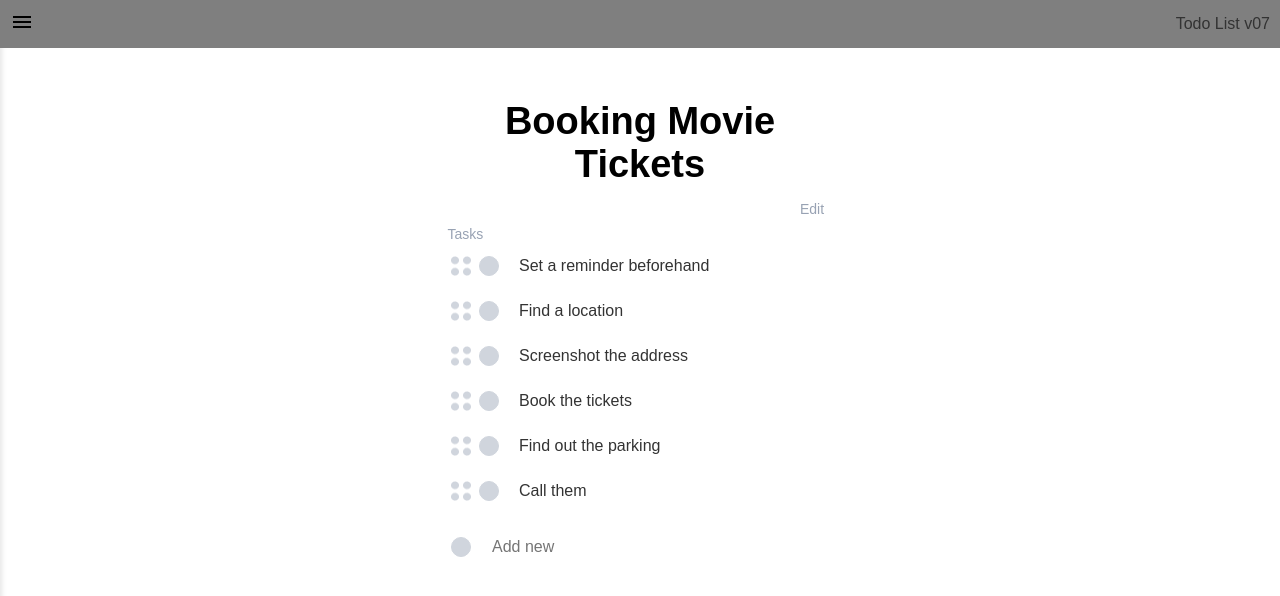
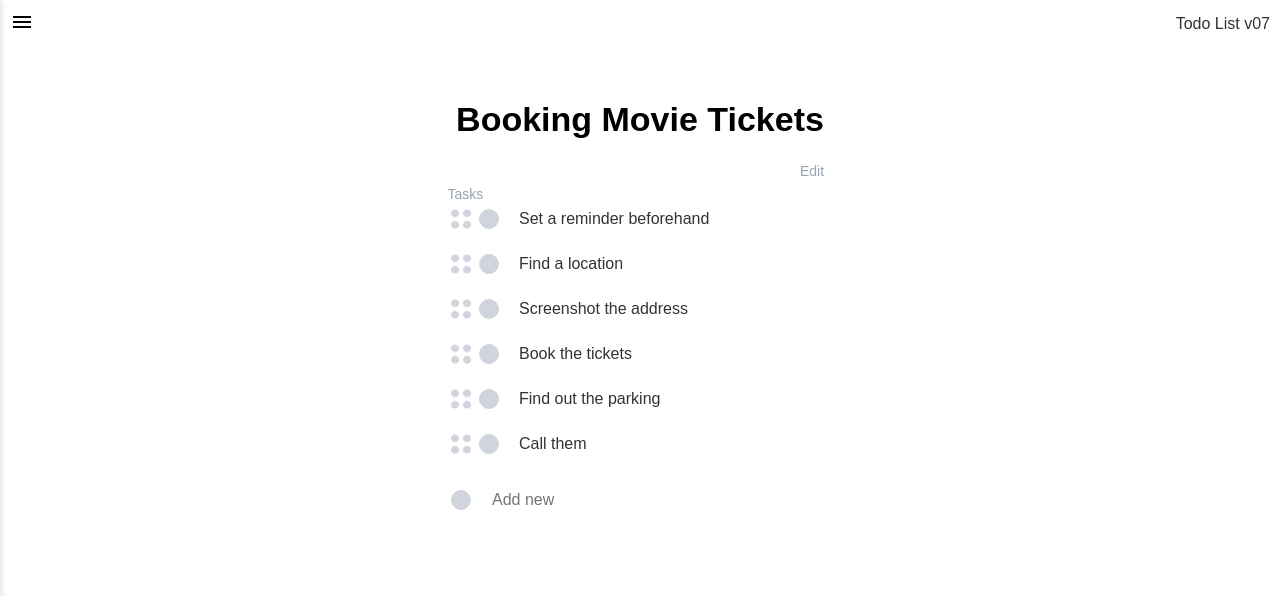
Before and after one commit to alanrochagomes/app-todolist, a React (Create React App) app: page / in a window 1280 px wide. Shown: the top 596 px of the page. Built offline with nearby package versions, Linux system fonts and the light colour scheme.

Commit message:
Adicionando Melhorias

```diff
--- a/src/Header.css
+++ b/src/Header.css
@@ -1,5 +1,5 @@
 .header {
-  background-color: #7F7F7F;
+  background-color: transparent;
   padding: -5px;
   position: fixed;
   top: 0;
@@ -27,7 +27,7 @@
   left: 0;
   width: 250px;
   height: 100%;
-  background-color: #FFFFFF;
+  background-color: #ffffff;
   box-shadow: 2px 0 5px rgba(0, 0, 0, 0.1);
   transform: translateX(-100%);
   transition: transform 0.3s ease;
@@ -55,7 +55,8 @@
 .user-profile {
   display: flex;
   justify-content: center;
-  margin-bottom: 17px;
+  margin-bottom: 20px;
+  transform: translateY(120%);
 }
 
 .projects {
--- a/src/Header.js
+++ b/src/Header.js
@@ -40,7 +40,7 @@ const Header = () => {
         <div className="user-profile">
           <FontAwesomeIcon icon={faUserCircle} size="2x" />
         </div>
-        <ul>
+      {/*  <ul>
           <li>
             <a href="#home" className="active">
               🔺 Adicionar tarefa
@@ -80,7 +80,7 @@ const Header = () => {
               </li>
             </ul>
           )}
-        </ul>
+        </ul> */}
         <footer className="mini-footer">
           <p>© 2024 Futuristic Todo List .</p>
         </footer>
--- a/src/TodoList.css
+++ b/src/TodoList.css
@@ -12,7 +12,7 @@
 }
 
 .todo-title {
-  font-size: 38px;
+  font-size: 34px;
   font-weight: bold;
   cursor: pointer;
   margin-bottom: 50px;
@@ -34,7 +34,7 @@
   font-size: 14px;
   cursor: pointer;
   position: absolute;
-  left: 380px;
+  left: 390px;
   top: 80%;
   transform: translateY(-50%);
 }
```
